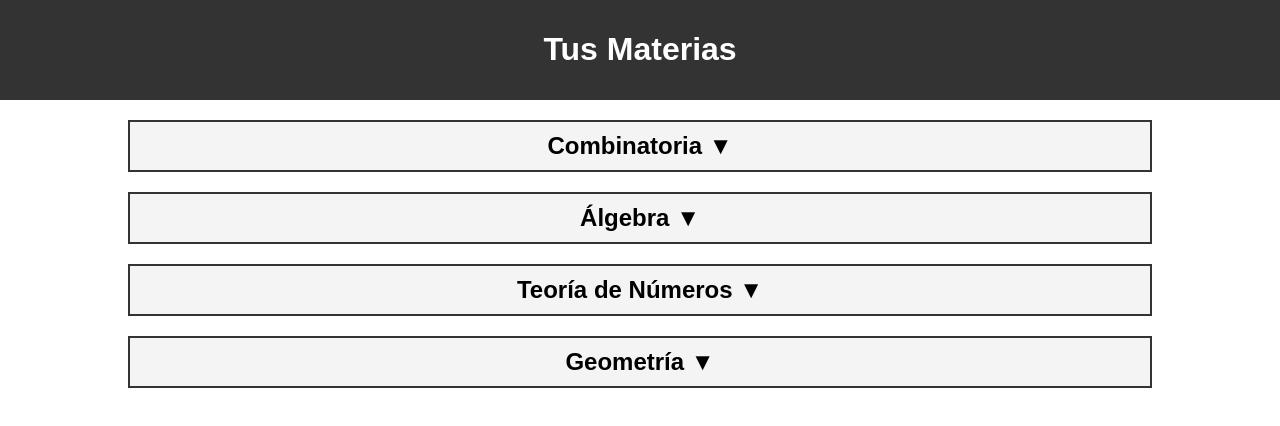
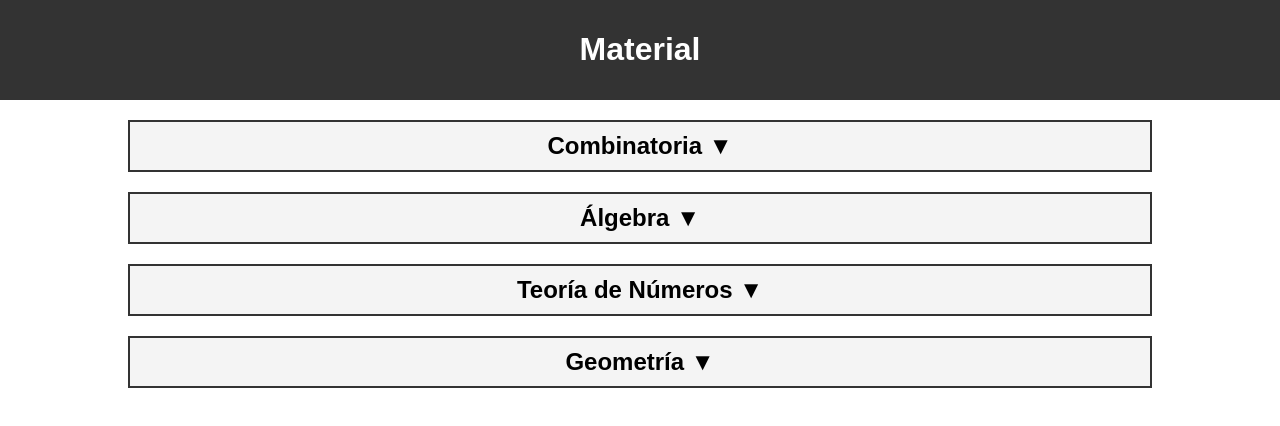
Before and after one commit to AlanLG17/Pagina-alan, a plain HTML site: page intermedio.html in a window 1280 px wide. Drawn offline with Linux system fonts and the light colour scheme.

Commit message:
Update intermedio.html

```diff
--- a/intermedio.html
+++ b/intermedio.html
@@ -55,7 +55,7 @@
 </head>
 <body>
     <header>
-        <h1>Tus Materias</h1>
+        <h1>Material</h1>
     </header>
     <div class="container">
         <div class="category" onclick="toggleSubcategory('combinatoria')">
```
